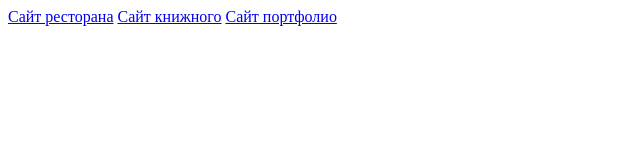
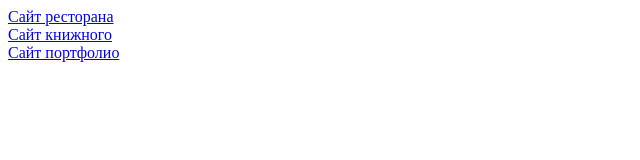
Before and after one commit to DashaBuhtiarova/sites-6, a plain HTML site: page index.html in a window 1280 px wide. Shown: the whole page, without its empty margins (0-640 px from the left). Drawn offline with Linux system fonts and the light colour scheme.

Commit message:
Update index.html

```diff
--- a/index.html
+++ b/index.html
@@ -6,8 +6,8 @@
     <title>index</title>
 </head>
 <body>
-    <a href="restik.html">Сайт ресторана</a>
-    <a href="books.html">Сайт книжного</a>
-    <a href="portfolio.html">Сайт портфолио</a>
+    <a href="restik.html">Сайт ресторана</a><br>
+    <a href="books.html">Сайт книжного</a><br>
+    <a href="portfolio.html">Сайт портфолио</a><br>
 </body>
 </html>
```
